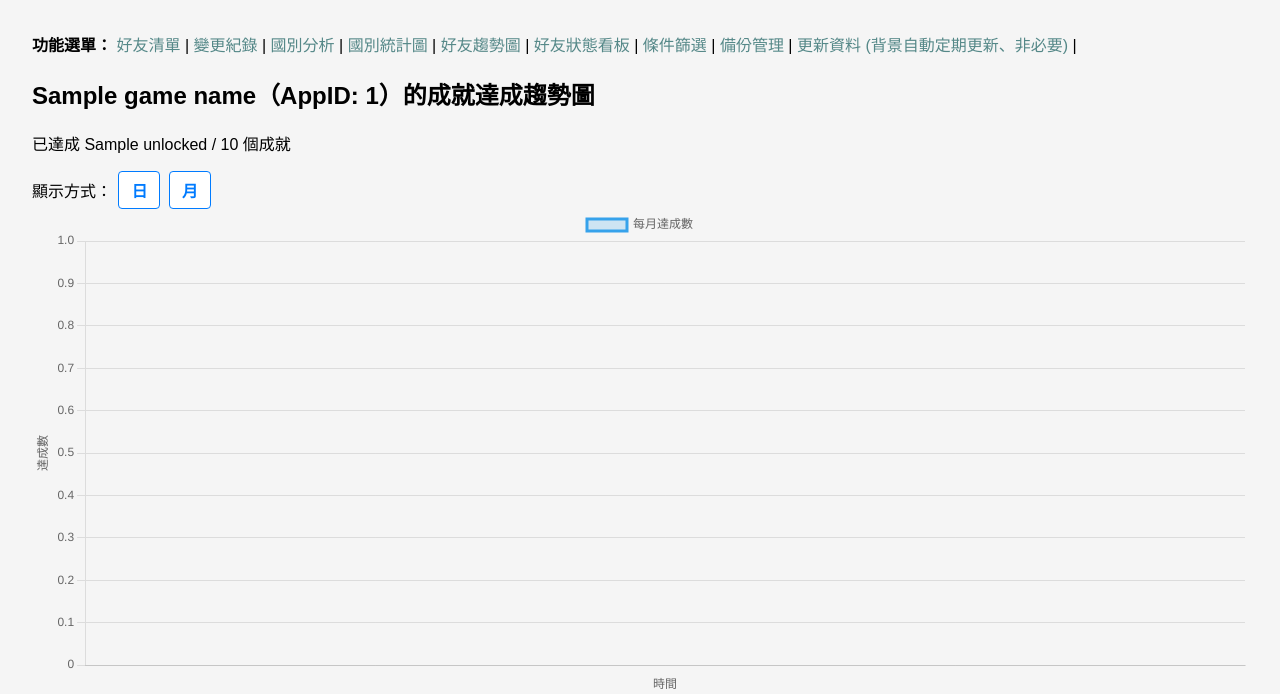
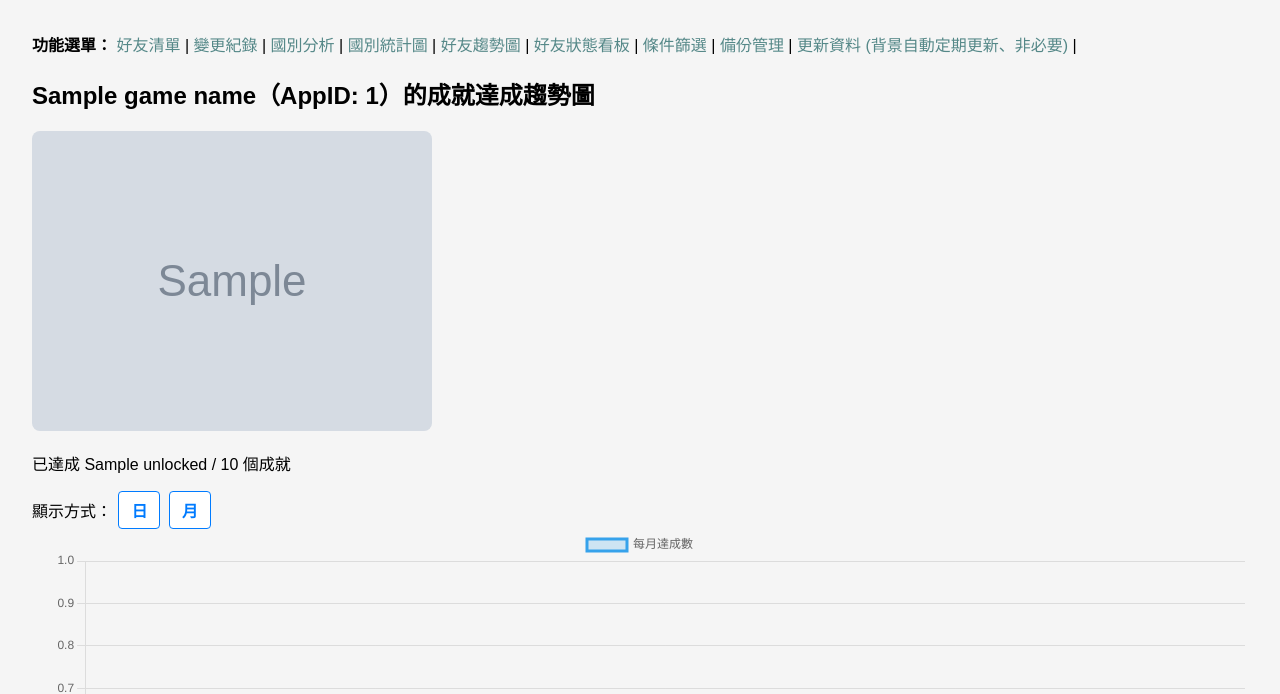
Before and after one commit to bbfox0703/steam-friend-history, a Flask app: template templates/achievement_trend.html in a window 1280 px wide. Shown: the top 694 px of the page. Run offline with Flask 2, Linux system fonts and the light colour scheme; the template is opened without the code that fills it: most values are stand-ins (such as "Sample title", 1, 10 or a date in 2020); grey boxes marked "Sample" are stand-in pictures.

Commit message:
Update achievement_trend.html

```diff
--- a/templates/achievement_trend.html
+++ b/templates/achievement_trend.html
@@ -4,7 +4,11 @@
 
 {% block content %}
 <h2>{{ game_name }}（AppID: {{ appid }}）的成就達成趨勢圖</h2>
-
+{% if header_image %}
+    <div style="margin-bottom: 1em;">
+        <img src="{{ header_image }}" alt="{{ game_name }} header" style="max-width:100%; border-radius:8px;">
+    </div>
+{% endif %}
 <p>已達成 {{ unlocked }} / {{ total }} 個成就</p>
 
 <style>
```
